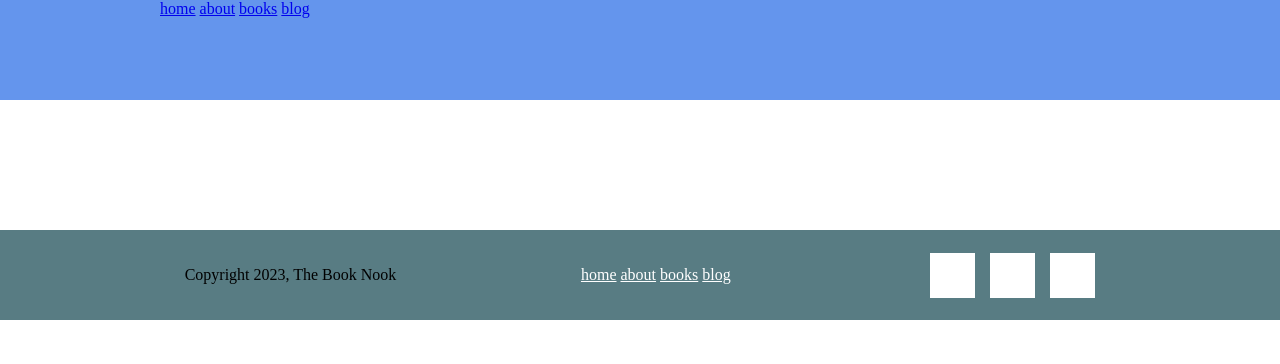
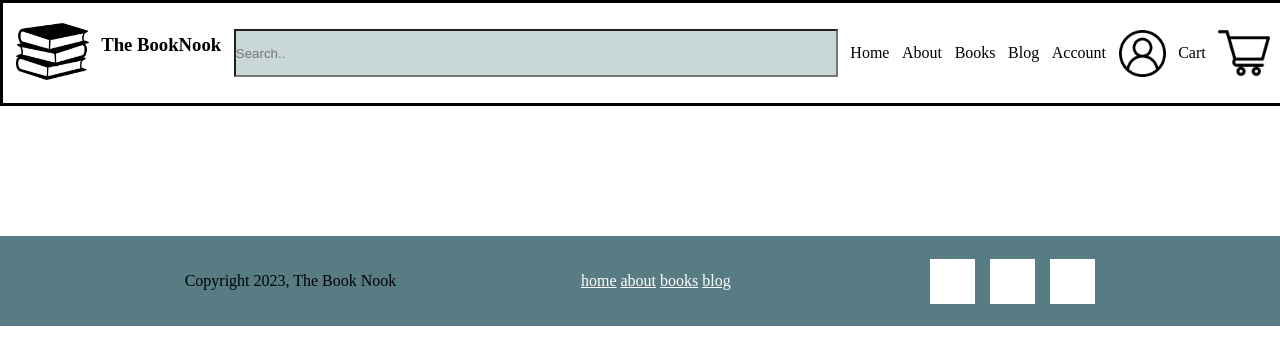
Before and after one commit to jbldwn/BookNook, a website with bundled scripts: page index.html in a window 1280 px wide. Built offline with nearby package versions, Linux system fonts and the light colour scheme.

Commit message:
navbar changed

```diff
--- a/index.html
+++ b/index.html
@@ -1,28 +1,30 @@
 <!DOCTYPE html>
 <html lang="en">
+
 <head>
   <meta charset="UTF-8" />
   <meta http-equiv="X-UA-Compatible" content="IE=edge" />
   <meta name="viewport" content="width=device-width, initial-scale=1.0" />
   <title>BookNook</title>
   <link rel="stylesheet" href="css/styles.css" />
-    <link
-      rel="stylesheet"
-      href="https://cdnjs.cloudflare.com/ajax/libs/font-awesome/4.7.0/css/font-awesome.min.css"
-    />
+  <link rel="stylesheet" href="https://cdnjs.cloudflare.com/ajax/libs/font-awesome/4.7.0/css/font-awesome.min.css" />
 </head>
+
 <body>
   <nav>
-      <div class="margin">
-        <div class="logo"></div>
-        <div class="search"></div>
-        <div class="links">
-          <a href="#home">home</a>
-          <a href="#about">about</a>
-          <a href="#books">books</a>
-          <a href="#blog">blog</a>
+    <div class="logo">
+      <img id="logo" src="images/books-stack-of-three.png" alt="">
     </div>
-      </div>
+    <h3>The BookNook</h3>
+    <input id="search" type="text" placeholder="Search..">
+    <a href="">Home</a>
+    <a href="">About</a>
+    <a href="">Books</a>
+    <a href="">Blog</a>
+    <a href="">Account</a>
+    <img id="user" src="images/user.png" alt="">
+    <a href="">Cart</a>
+    <img id="cart" src="images/shopping-cart.png" alt="">
   </nav>
   <div class="margin" id="app">
     <!-- page content injects here -->
@@ -43,10 +45,8 @@
     </div>
   </footer>
   <script type="module" src="model/model.js"></script>
-    <script
-      type="module"
-      src="lib/code.jquery.com_jquery-3.7.1.min.js"
-    ></script>
+  <script type="module" src="lib/code.jquery.com_jquery-3.7.1.min.js"></script>
   <script type="module" src="app/app.js"></script>
 </body>
+
 </html>
--- a/scss/nav.scss
+++ b/scss/nav.scss
@@ -1,6 +1,37 @@
 nav {
-    margin-bottom: 75px;
-    /* keep this margin bottom to keep spacing even accross all pages */
-    background-color: cornflowerblue;
-    height: 100px;
+  border-style: solid;
+  width: 100%;
+  height: 100px;
+  display: flex;
+  align-content: center;
+  align-items: center;
+  justify-content: space-evenly;
 }
+
+nav a {
+  text-decoration: none;
+  color: black;
+}
+
+#logo {
+  background-image: url("../images/books-stack-of-three.png");
+  width: 73px;
+  height: 73px;
+}
+
+#user {
+  width: 47px;
+  height: 47px;
+}
+
+#cart {
+  width: 52px;
+  height: 52px;
+}
+
+#search {
+  height: 44px;
+  width: 600px;
+  background-color: rgba(80, 124, 131, 0.3);
+  color: black;
+}
```
Also changed, not shown: css/styles.css, 1 other file. Lines whose indentation alone changed are shown as unchanged.
